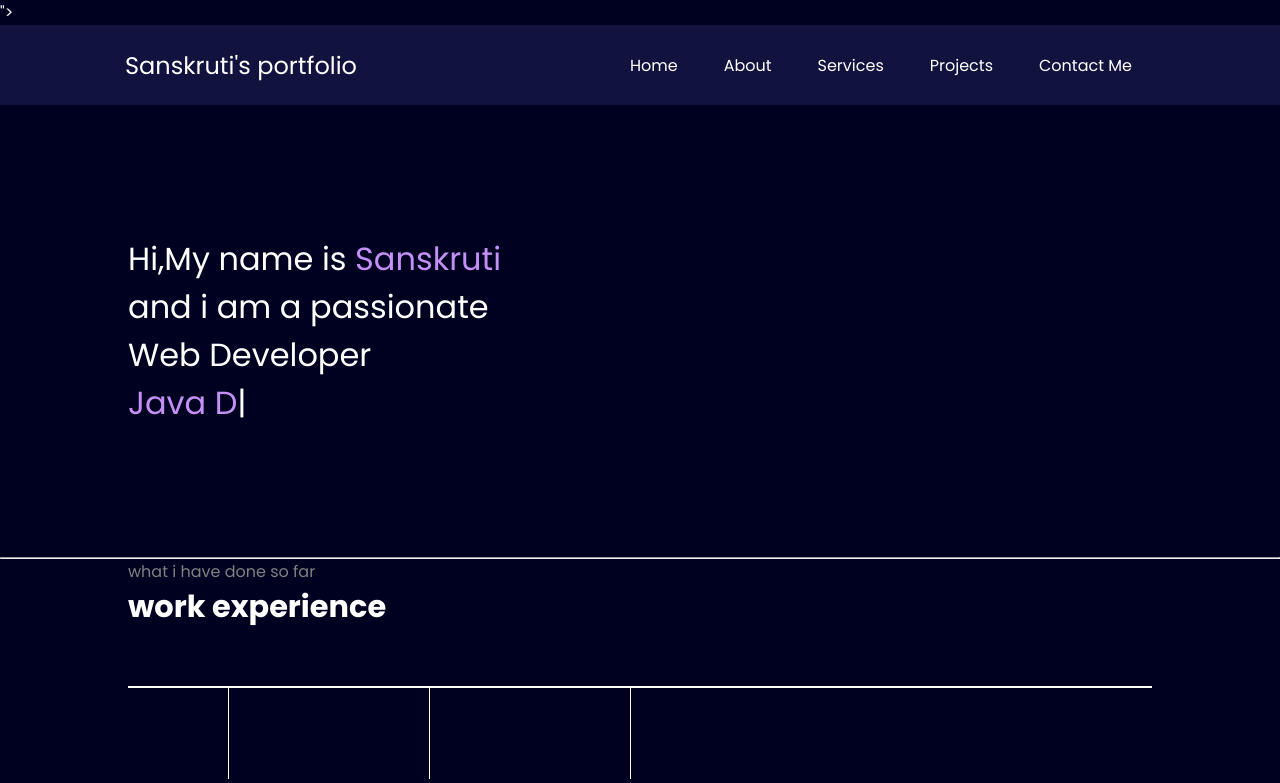
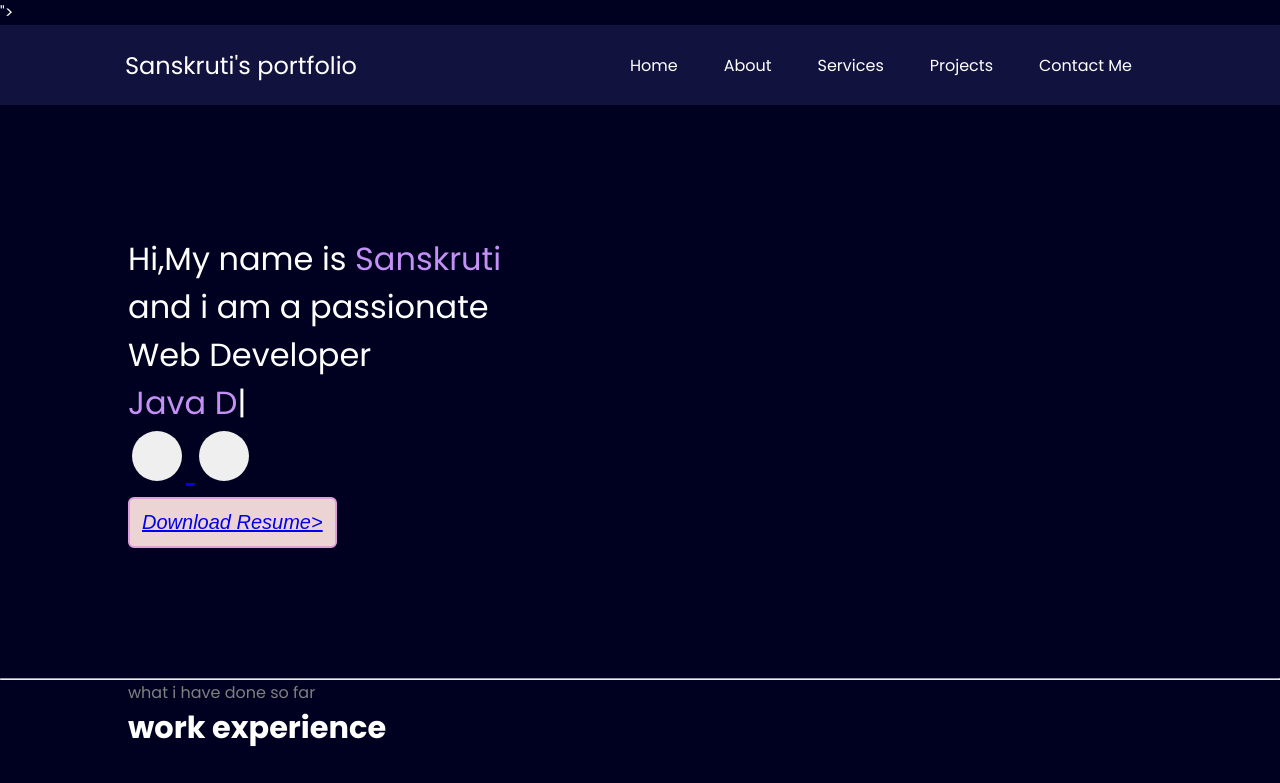
Before and after one commit to SanskrutiDev/portfolio, a plain HTML site: page index.html in a window 1280 px wide. Shown: the top 783 px of the page. Drawn offline with nearby package versions, Linux system fonts and the light colour scheme.

Commit message:
Add files via upload

```diff
--- a/index.html
+++ b/index.html
@@ -1,5 +1,6 @@
 <!DOCTYPE html>
 <html lang="en">
+
 <head>
     <meta charset="UTF-8">
     <meta name="viewport" content="width=device-width, initial-scale=1.0">
@@ -8,147 +9,247 @@
     <link rel="preconnect" href="https://fonts.gstatic.com" crossorigin>
     <link href="https://fonts.googleapis.com/css2?family=Poppins:wght@400;700&display=swap" rel="stylesheet">">
     <style>
-        *{
+        * {
             margin: 0;
             padding: 0;
 
         }
-        body{
+
+        body {
             background-color: rgb(0, 0, 33);
             color: white;
-            font-family: 'poppins',sans-serif;
+            font-family: 'poppins', sans-serif;
         }
-        nav{
+
+        nav {
             display: flex;
             justify-content: space-around;
             align-items: center;
             height: 80px;
-            background-color:rgb(18, 18, 62);
+            background-color: rgb(18, 18, 62);
 
 
         }
-        nav ul{
+
+        nav ul {
             display: flex;
             justify-content: center;
 
         }
 
-         nav ul li{
+        nav ul li {
             list-style: none;
             margin: 0 23px;
         }
+
         nav ul li a {
             text-decoration: none;
             color: white;
         }
-        nav ul li a:hover{
+
+        nav ul li a:hover {
             color: rgb(134, 134, 239);
             font-size: 1.01rem;
         }
-        .left{
+
+        .left {
             font-size: 1.5rem;
 
         }
-        .firstsection{
+
+        .firstsection {
             display: flex;
             align-items: center;
             justify-content: space-around;
             margin: 130px 0;
 
         }
-        .firstsection > div{
+
+        .firstsection>div {
             width: 30%;
         }
-        .leftsection{
+
+        .leftsection {
 
             width: 34px;
             font-size: 2rem;
 
         }
-        .rightsection img{
+
+
+
+        .social {
+            margin: 0 auto;
+            width: auto;
+            text-align: inherit;
+            /* padding: 10px; */
+        }
+        .icon-btn {
+  margin-left: auto;
+  width: 50px;
+  height: 50px;
+  border: 0;
+  color: #FFFFFF;
+  cursor: pointer;
+  font-size: 30px;
+  line-height: 70px;
+  border-radius: 45px;
+  display: inline-block;
+  margin: 4px;
+}
+
+
+.github {
+  color: black;
+
+}
+
+.linkedin {
+  color: #0077b5;
+}
+
+.angellist {
+  color: grey;
+}
+
+.icon-btn:hover {
+  transform: scale(1.10);
+  color: #FFFFFF;
+}
+
+.linkedin:hover {
+  background-color: #0077b5;
+}
+
+.angellist:hover {
+  background-color: grey;
+}
+
+.github:hover {
+  background-color: black;
+}
+
+
+
+        .leftsection.button {
+            padding: 50px 0;
+        }
+
+        .leftsection .btn {
+
+            padding: 12px;
+            background: rgb(236, 212, 212);
+            color: #671e65;
+            border: 2px solid plum;
+            border-radius: 6px;
+            font-size: 20px;
+            cursor: pointer;
+
+
+        }
+
+        .rightsection img {
 
             width: 80%;
 
         }
-        .purple{
+
+        .purple {
             color: rgb(196, 144, 245);
         }
-        .text-gray{
+
+        .text-gray {
             color: gray;
         }
-        #element{
+
+        #element {
             color: rgb(196, 144, 245);
 
         }
-        .secoundsection{
+
+        .secoundsection {
             max-width: 80vw;
             margin: auto;
             height: 80vh;
         }
-        .secoundsection h1{
+
+        .secoundsection h1 {
             font-size: 1.9rem;
         }
-        .secoundsection .box{
+
+        .secoundsection .box {
             background: white;
             width: 80vw;
             height: 2px;
             margin: 56px 0;
             display: flex;
         }
-        .secoundsection .vertical{
+
+        .secoundsection .vertical {
             height: 93px;
             width: 1px;
             background-color: white;
             margin: 0 100px;
         }
-        .image-top{
+
+        .image-top {
             width: 23px;
             position: relative;
             top: -32px;
             left: -9px;
         }
-        .vertical-title{
+
+        .vertical-title {
             position: relative;
             top: 75px;
             width: 150px;
 
         }
-        .vertical-desc{
+
+        .vertical-desc {
             position: relative;
             top: 86px;
             color: grey;
             width: 150px;
             font-size: 9px
+        }
 
-        }
-        .main hr{
+        .main hr {
             border: 0;
             background: rgb(127, 52, 247);
             height: 1.2px;
             width: 55px 84px;
         }
-        footer{
-            background-color:rgb(53, 33, 53);
-            height: 233px;
+
+        footer {
+            background-color: rgb(49, 38, 49);
+
         }
-        .flooter{
+
+        .flooter {
             display: flex;
             padding: 23px 122px;
             justify-content: space-evenly;
         }
-        .flooter ul{
+
+        .flooter ul {
             list-style: none;
         }
-        .flooter > div{
+
+        .flooter>div {
             width: 223px;
         }
-        flooter .footer-rights{
+
+        flooter .footer-rights {
             text-align: center;
+            color: grey;
+            padding: 12px 0;
+
 
         }
-
     </style>
 </head>
+
 <body>
     <header>
         <nav>
@@ -172,6 +273,28 @@
                 <div>Web Developer</div>
                 <span id="element"></span>
 
+                <div class="social">
+                    <a href="https://www.linkedin.com/in/sanskruti-chavan-web-developer" target="_blank">
+                        <button class="icon-btn linkedin">
+                            <i class="fa fa-linkedin"></i>
+                        </button>
+                    </a>
+                    <a href="https://github.com/SanskrutiDev" target="_blank">
+                        <button class="icon-btn github" >
+
+                            <i class="fa fa-github"></i>
+                        </button>
+                    </a>
+                </div>
+                <div class="button">
+                    <button class="btn">
+                        <a aria-label="Open sanskruti's resume in a new tab" href="Sanskruti_Chavan-1.pdf"
+                            target="_blank" class="waves-effect waves-dark teal-text"><i
+                                class="mdi-file-folder-open small">Download Resume></i></a>
+                    </button>
+
+                </div>
+
             </div>
             <div class="rightsection">
                 <img src="devpng.gif" alt="">
@@ -188,37 +311,43 @@
             <h1>work experience</h1>
             <div class="box">
                 <div class="vertical">
-                    <img class="image-top"src="HTML.png" alt="">
+                    <img class="image-top" src="HTML.png" alt="">
                     <div class="vertical-title">
                         HTML Developer
                         <div>(2021-2024)</div>
 
                     </div>
                     <div class="vertical-desc">
-                        Lorem ipsum dolor sit amet consectetur, adipisicing elit. Commodi ratione nam, ex, velit rerum eveniet quisquam dolor consequatur dolorem quibusdam molestiae maiores et labore non tempore facilis expedita. Ipsa, temporibus!
+                        Lorem ipsum dolor sit amet consectetur, adipisicing elit. Commodi ratione nam, ex, velit rerum
+                        eveniet quisquam dolor consequatur dolorem quibusdam molestiae maiores et labore non tempore
+                        facilis expedita. Ipsa, temporibus!
                     </div>
                 </div>
 
                 <div class="vertical">
-                        <img class="image-top"src="javapng.jpg" alt="">
+                    <img class="image-top" src="javapng.jpg" alt="">
                     <div class="vertical-title">
                         Java Developer
                         <div>(2021-2024)</div>
                     </div>
                     <div class="vertical-desc">
-                            Lorem ipsum dolor sit amet consectetur, adipisicing elit. Commodi ratione nam, ex, velit rerum eveniet quisquam dolor consequatur dolorem quibusdam molestiae maiores et labore non tempore facilis expedita. Ipsa, temporibus!
+                        Lorem ipsum dolor sit amet consectetur, adipisicing elit. Commodi ratione nam, ex, velit rerum
+                        eveniet quisquam dolor consequatur dolorem quibusdam molestiae maiores et labore non tempore
+                        facilis expedita. Ipsa, temporibus!
                     </div>
                 </div>
 
                 <div class="vertical">
-                            <img class="image-top"src="webdevloper.jpeg" alt="">
+                    <img class="image-top" src="webdevloper.jpeg" alt="">
                     <div class="vertical-title">
                         web Developer
                         <div>(2021-2024)</div>
 
                     </div>
                     <div class="vertical-desc">
-                                Lorem ipsum dolor sit amet consectetur, adipisicing elit. Commodi ratione nam, ex, velit rerum eveniet quisquam dolor consequatur dolorem quibusdam molestiae maiores et labore non tempore facilis expedita. Ipsa, temporibus!
+                        Lorem ipsum dolor sit amet consectetur, adipisicing elit. Commodi ratione nam, ex, velit rerum
+                        eveniet quisquam dolor consequatur dolorem quibusdam molestiae maiores et labore non tempore
+                        facilis expedita. Ipsa, temporibus!
                     </div>
                 </div>
 
@@ -234,7 +363,7 @@
     <footer>
         <div class="footer">
             <div class="footer-frist">
-                <h3>Sanskruti's Developer  portfolio</h3>
+                <h3>Sanskruti's Developer portfolio</h3>
             </div>
             <div class="footer-secound">
                 <ul>
@@ -268,7 +397,7 @@
             </div>
         </div>
         <div class="footer-rights">
-            www.sanskruti'sportfolio.com | All  rights reserved
+            copyright &#169;www.sanskruti'sportfolio.com | All rights reserved
         </div>
     </footer>
 
@@ -276,10 +405,11 @@
     <script src="https://unpkg.com/typed.js@2.1.0/dist/typed.umd.js"></script>
     <script>
         var typed = new Typed('#element', {
-          strings: ['Front-end developer', 'Web Design','Web Developer','Java Developer','Video Editor'],
+            strings: ['Front-end developer', 'Web Design', 'Web Developer', 'Java Developer', 'Video Editor'],
             typeSpeed: 50,
         });
     </script>
 
 </body>
+
 </html>
```
Lines whose indentation alone changed are shown as unchanged.
